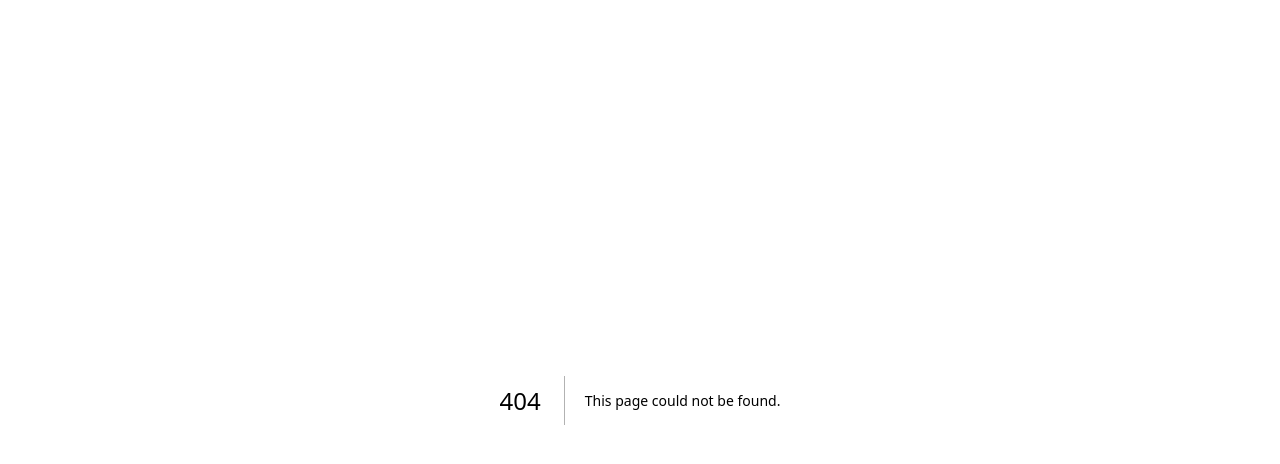
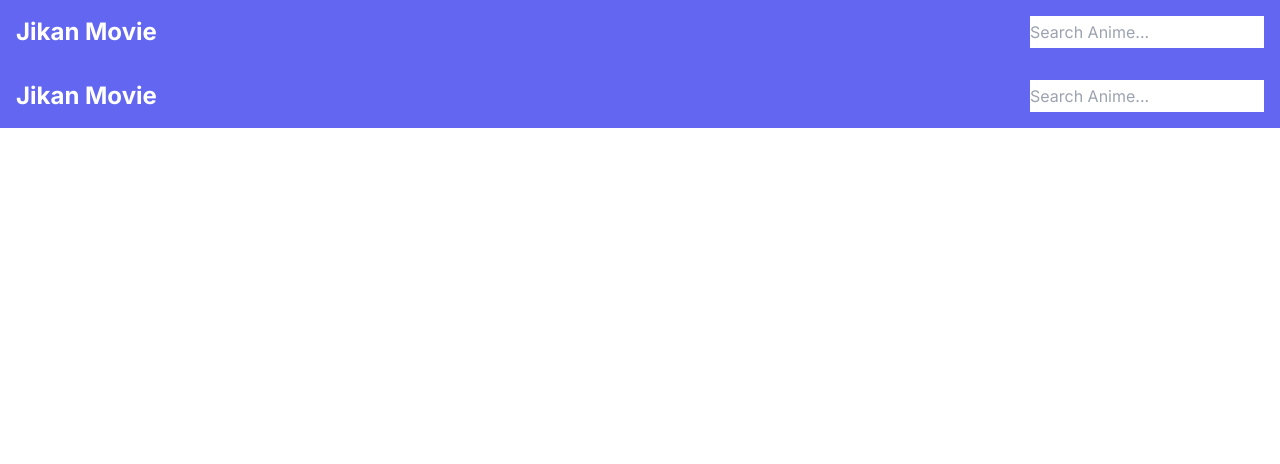
Before and after one commit to mhdryan09/anime-list-nextjs, a Next.js app: page /components/utilities/Navbar in a window 1280 px wide. Before the commit this address had no page. Shown: the top 464 px of the page. Built offline with nearby package versions, Linux system fonts and the light colour scheme.

Commit message:
Create Navbar

```diff
--- /dev/null
+++ b/src/app/components/utilities/Navbar/page.js
@@ -0,0 +1,15 @@
+import Link from 'next/link'
+import React from 'react'
+
+const Navbar = () => {
+  return (
+    <header className='bg-indigo-500'>
+      <div className='flex flex-col justify-between gap-2 p-4 md:flex-row'>
+        <Link href="/" className='text-2xl font-bold text-white'>Jikan Movie</Link>
+        <input type="text" placeholder='Search Anime...' className='' />
+      </div>
+    </header>
+  )
+}
+
+export default Navbar
--- a/src/app/layout.js
+++ b/src/app/layout.js
@@ -1,3 +1,4 @@
+import Navbar from './components/utilities/Navbar/page'
 import './globals.css'
 import { Inter } from 'next/font/google'
 
@@ -11,7 +12,10 @@ export const metadata = {
 export default function RootLayout({ children }) {
   return (
     <html lang="en">
-      <body className={inter.className}>{children}</body>
+      <body className={inter.className}>
+        <Navbar />
+        {children}
+      </body>
     </html>
   )
 }
--- a/src/app/page.js
+++ b/src/app/page.js
@@ -1,4 +1,4 @@
-import AnimeList from "./components";
+import AnimeList from "./components/AnimeList/page";
 
 const Home = async () => {
 
```
Also changed, not shown: src/app/components/AnimeList/page.js (renamed from src/app/components/index.js), src/app/components/Search/page.js (renamed from src/app/components/Search/index.js).
